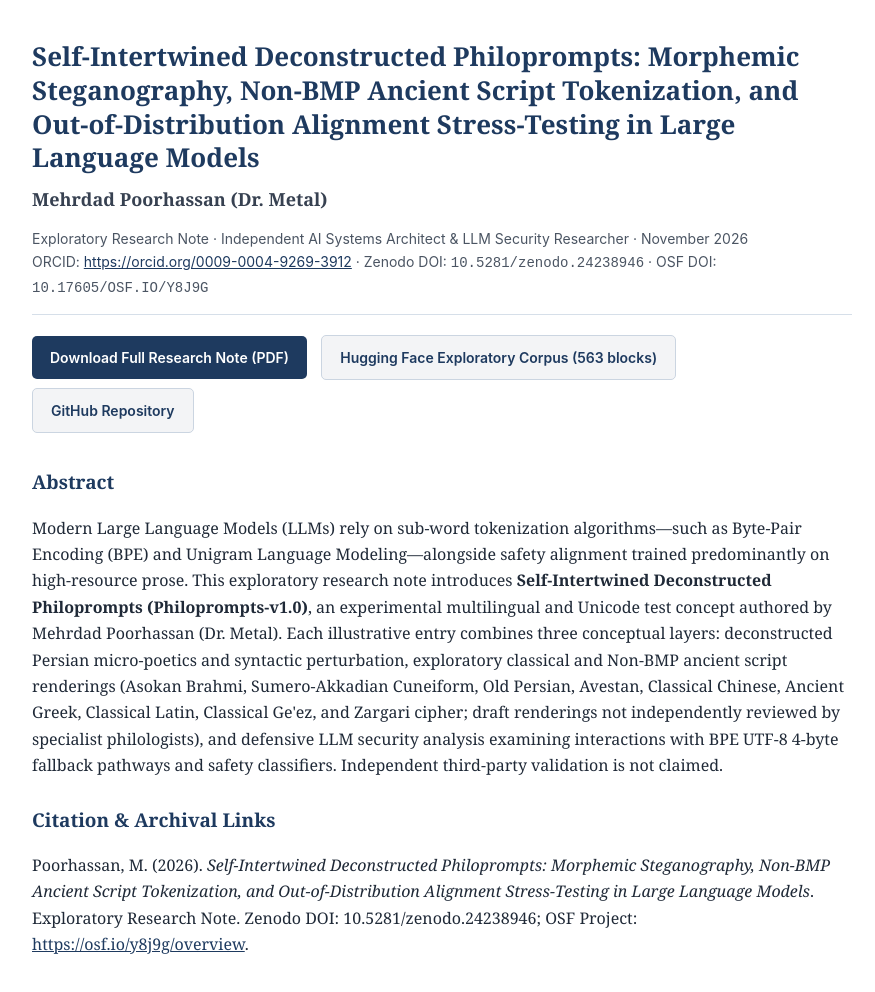
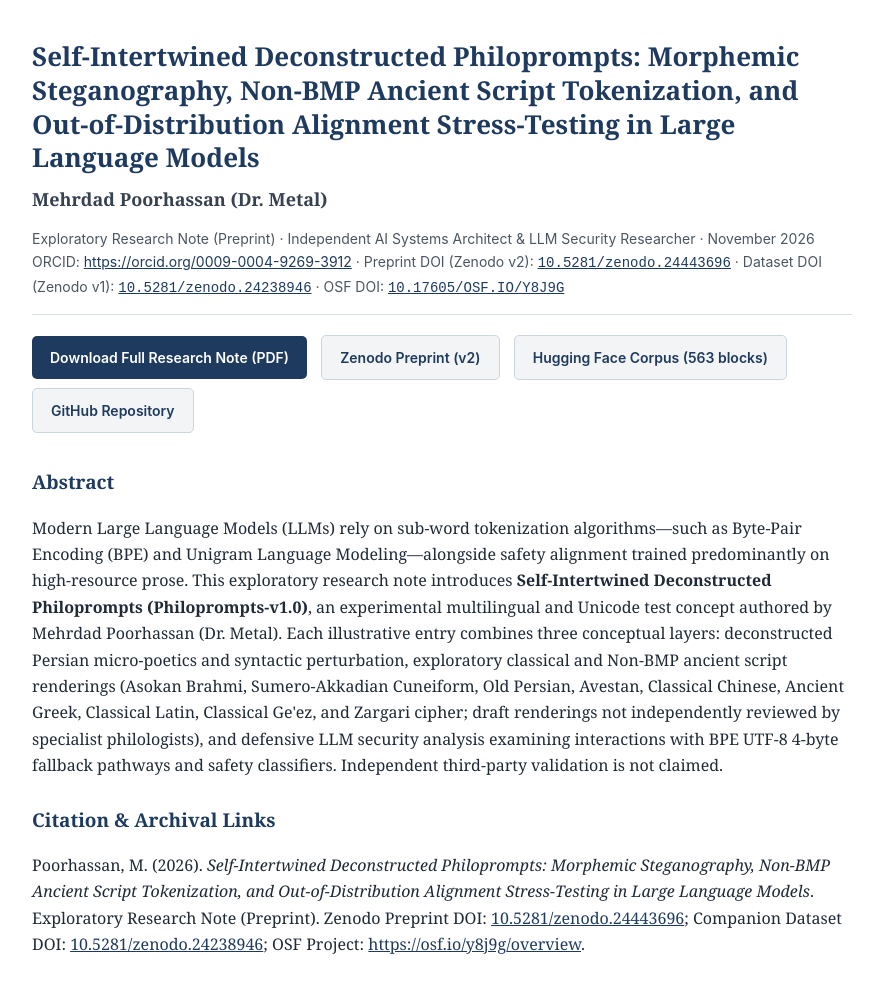
Before and after one commit to sharr666/llm-security-and-streaming-benchmarks, a plain HTML site: page philoprompts_scholar_page.html in a window 1280 px wide. Shown: the whole page, without its empty margins (198-1073 px from the left). Drawn offline with Linux system fonts and the light colour scheme.

Commit message:
docs: update Scholar landing page citation_doi to Zenodo v2 preprint (24443696)

```diff
--- a/philoprompts_scholar_page.html
+++ b/philoprompts_scholar_page.html
@@ -9,15 +9,15 @@
   <meta name="citation_title" content="Self-Intertwined Deconstructed Philoprompts: Morphemic Steganography, Non-BMP Ancient Script Tokenization, and Out-of-Distribution Alignment Stress-Testing in Large Language Models">
   <meta name="citation_author" content="Poorhassan, Mehrdad">
   <meta name="citation_publication_date" content="2026/11/03">
-  <meta name="citation_online_date" content="2026/11/21">
-  <meta name="citation_doi" content="10.5281/zenodo.24238946">
+  <meta name="citation_online_date" content="2026/11/22">
+  <meta name="citation_doi" content="10.5281/zenodo.24443696">
   <meta name="citation_pdf_url" content="https://sharr666.github.io/llm-security-and-streaming-benchmarks/Philoprompts_v1_OSF_Preprint.pdf">
   <meta name="citation_language" content="en">
   <meta name="citation_keywords" content="LLM Security; Prompt Injection; Non-BMP Tokenization; Morphemic Steganography; RAG Quarantine; Philoprompts">
   <meta name="DC.title" content="Self-Intertwined Deconstructed Philoprompts: Morphemic Steganography, Non-BMP Ancient Script Tokenization, and Out-of-Distribution Alignment Stress-Testing in Large Language Models">
   <meta name="DC.creator" content="Poorhassan, Mehrdad">
   <meta name="DC.issued" content="2026-11-03">
-  <meta name="DC.identifier" content="10.5281/zenodo.24238946">
+  <meta name="DC.identifier" content="10.5281/zenodo.24443696">
 
   <style>
     body {
@@ -81,15 +81,17 @@
   <h3 class="citation_author">Mehrdad Poorhassan (Dr. Metal)</h3>
 
   <div class="meta">
-    Exploratory Research Note · Independent AI Systems Architect &amp; LLM Security Researcher · November 2026<br>
+    Exploratory Research Note (Preprint) · Independent AI Systems Architect &amp; LLM Security Researcher · November 2026<br>
     ORCID: <a href="https://orcid.org/0009-0004-9269-3912">https://orcid.org/0009-0004-9269-3912</a> ·
-    Zenodo DOI: <code>10.5281/zenodo.24238946</code> ·
-    OSF DOI: <code>10.17605/OSF.IO/Y8J9G</code>
+    Preprint DOI (Zenodo v2): <a href="https://doi.org/10.5281/zenodo.24443696"><code>10.5281/zenodo.24443696</code></a> ·
+    Dataset DOI (Zenodo v1): <a href="https://doi.org/10.5281/zenodo.24238946"><code>10.5281/zenodo.24238946</code></a> ·
+    OSF DOI: <a href="https://doi.org/10.17605/OSF.IO/Y8J9G"><code>10.17605/OSF.IO/Y8J9G</code></a>
   </div>
 
   <p>
     <a class="btn" href="Philoprompts_v1_OSF_Preprint.pdf">Download Full Research Note (PDF)</a>
-    <a class="btn btn-secondary" href="https://huggingface.co/datasets/Dr-Metal/philoprompts-v1">Hugging Face Exploratory Corpus (563 blocks)</a>
+    <a class="btn btn-secondary" href="https://zenodo.org/records/24443696">Zenodo Preprint (v2)</a>
+    <a class="btn btn-secondary" href="https://huggingface.co/datasets/Dr-Metal/philoprompts-v1">Hugging Face Corpus (563 blocks)</a>
     <a class="btn btn-secondary" href="https://github.com/sharr666/llm-security-and-streaming-benchmarks">GitHub Repository</a>
   </p>
 
@@ -100,7 +102,7 @@
 
   <h2>Citation &amp; Archival Links</h2>
   <p>
-    Poorhassan, M. (2026). <em>Self-Intertwined Deconstructed Philoprompts: Morphemic Steganography, Non-BMP Ancient Script Tokenization, and Out-of-Distribution Alignment Stress-Testing in Large Language Models</em>. Exploratory Research Note. Zenodo DOI: 10.5281/zenodo.24238946; OSF Project: <a href="https://osf.io/y8j9g/overview">https://osf.io/y8j9g/overview</a>.
+    Poorhassan, M. (2026). <em>Self-Intertwined Deconstructed Philoprompts: Morphemic Steganography, Non-BMP Ancient Script Tokenization, and Out-of-Distribution Alignment Stress-Testing in Large Language Models</em>. Exploratory Research Note (Preprint). Zenodo Preprint DOI: <a href="https://doi.org/10.5281/zenodo.24443696">10.5281/zenodo.24443696</a>; Companion Dataset DOI: <a href="https://doi.org/10.5281/zenodo.24238946">10.5281/zenodo.24238946</a>; OSF Project: <a href="https://osf.io/y8j9g/overview">https://osf.io/y8j9g/overview</a>.
   </p>
 </body>
 </html>
```
